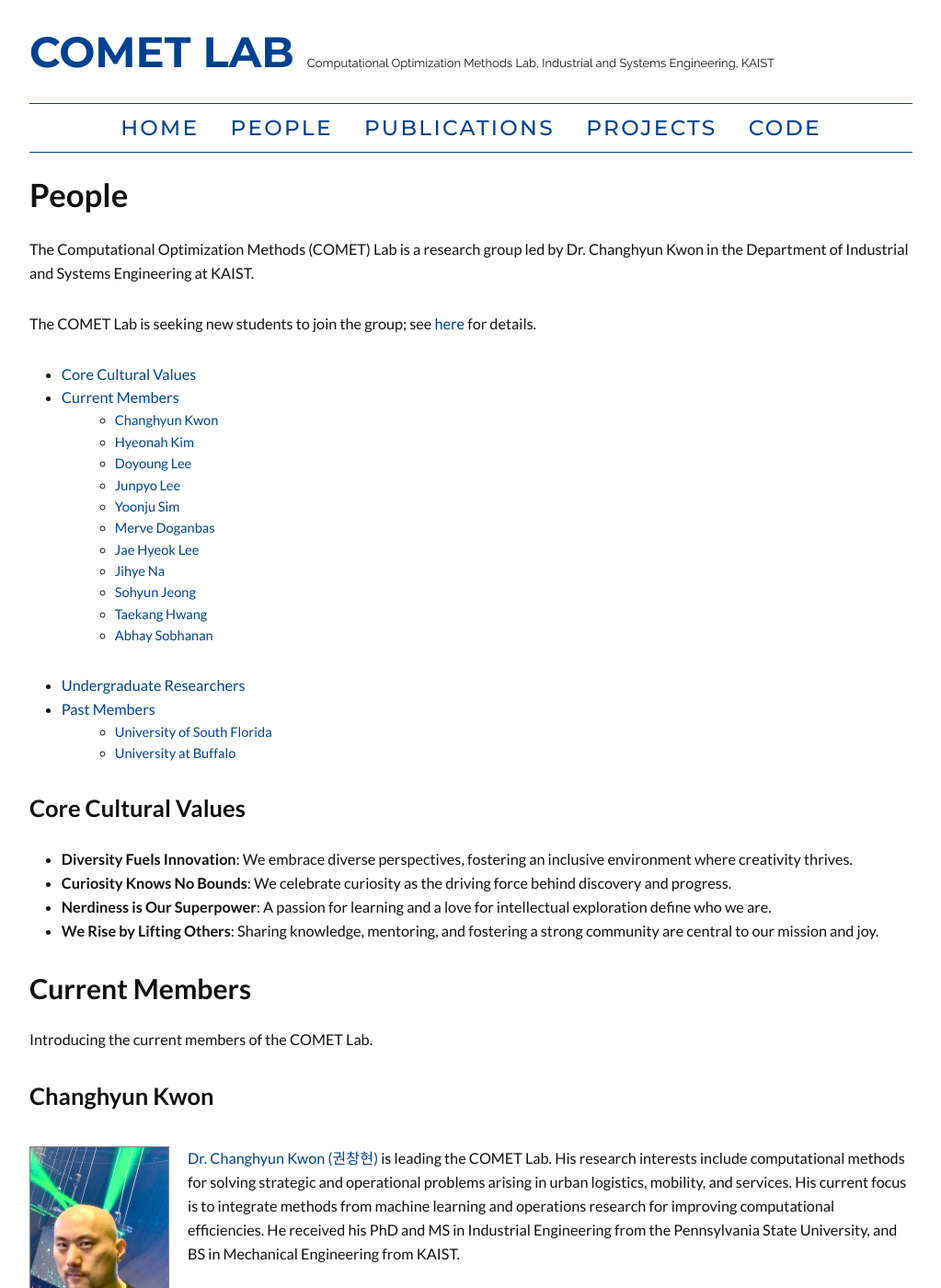
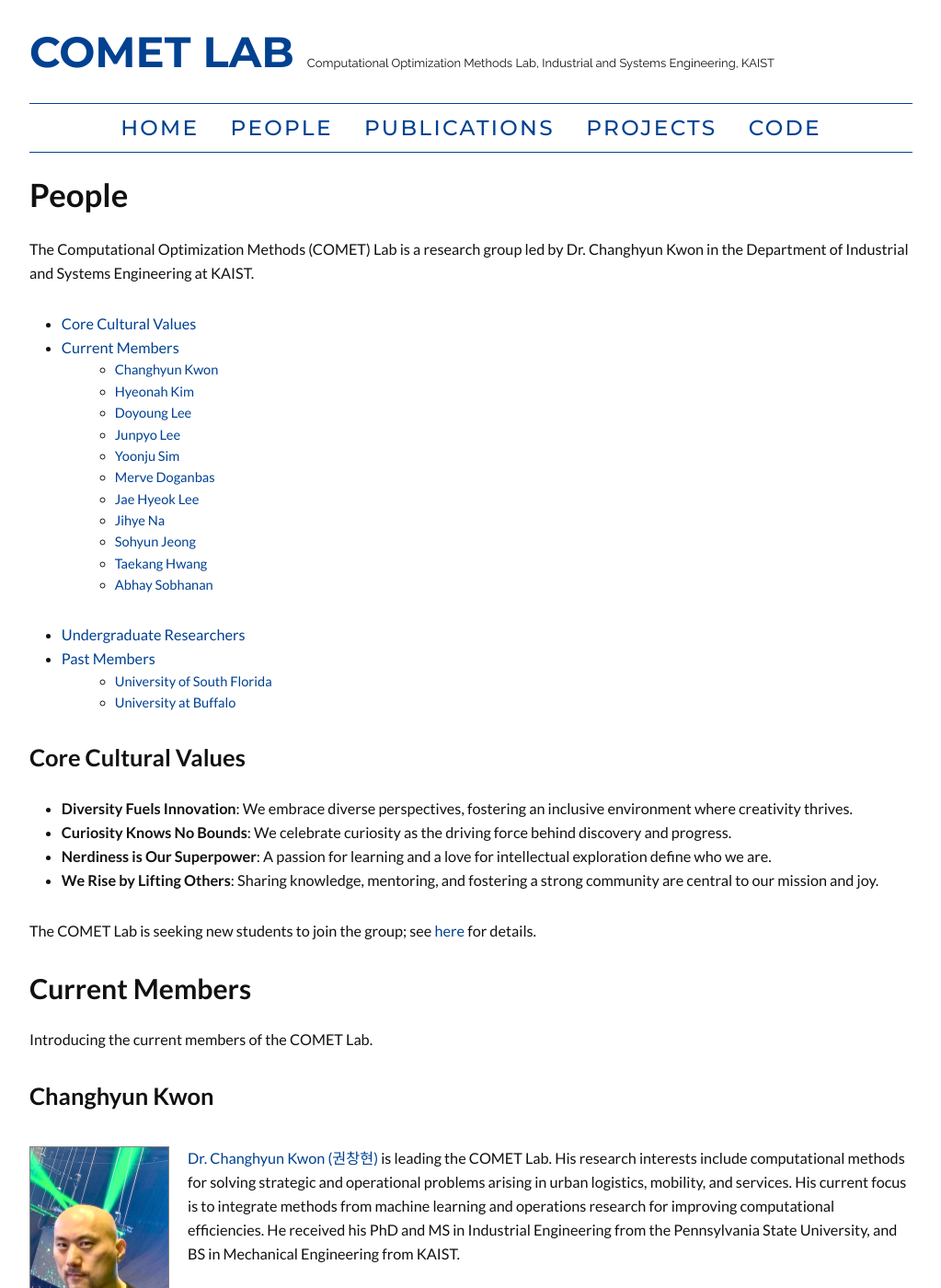
Before and after one commit to kaist-comet/kaist-comet.github.io, a Jekyll site: the page built from people/people.md, in a window 1280 px wide and 1400 px high. Shown: the whole window at 92% size, without its empty margins (128-1151 px from the left). Built offline with Jekyll 4.4.1, drawn with Linux system fonts in a browser that asks for light colours; some web fonts are replaced; comment, search, counter and statistics services are not loaded; part of the change alters nothing that is shown.

```diff
--- a/people/people.md
+++ b/people/people.md
@@ -9,7 +9,6 @@ weight: 2
 
 The Computational Optimization Methods (COMET) Lab is a research group led by Dr. Changhyun Kwon in the Department of Industrial and Systems Engineering at KAIST.
 
-The COMET Lab is seeking new students to join the group; see [here](/join) for details.
 
 
 * TOC
@@ -25,6 +24,7 @@ The COMET Lab is seeking new students to join the group; see [here](/join) for d
 - **We Rise by Lifting Others**: Sharing knowledge, mentoring, and fostering a strong community are central to our mission and joy.
 <!-- - **Mathematics is Our Language, Coding is Our Hammer**: We use mathematical rigor and computational tools as our foundation for problem-solving. -->
 
+The COMET Lab is seeking new students to join the group; see [here](/join) for details.
 
 
 ## Current Members
```
